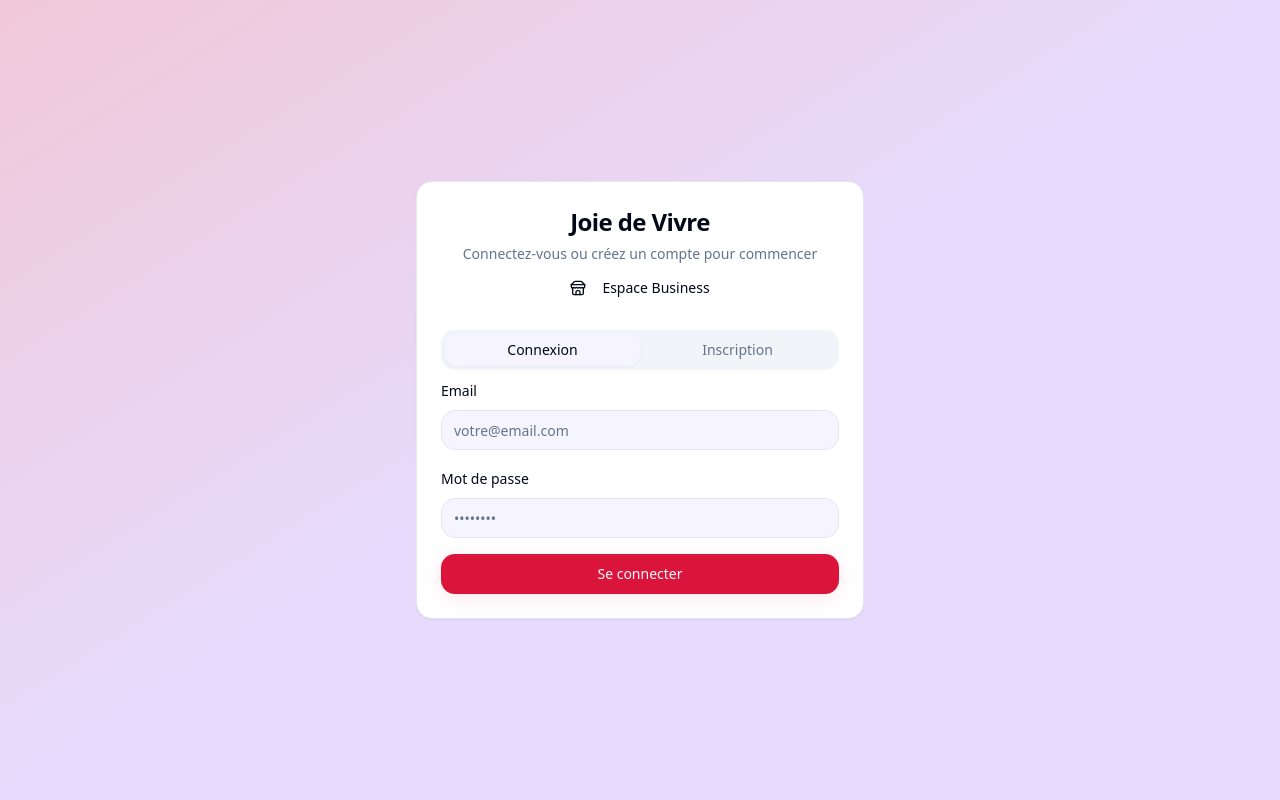
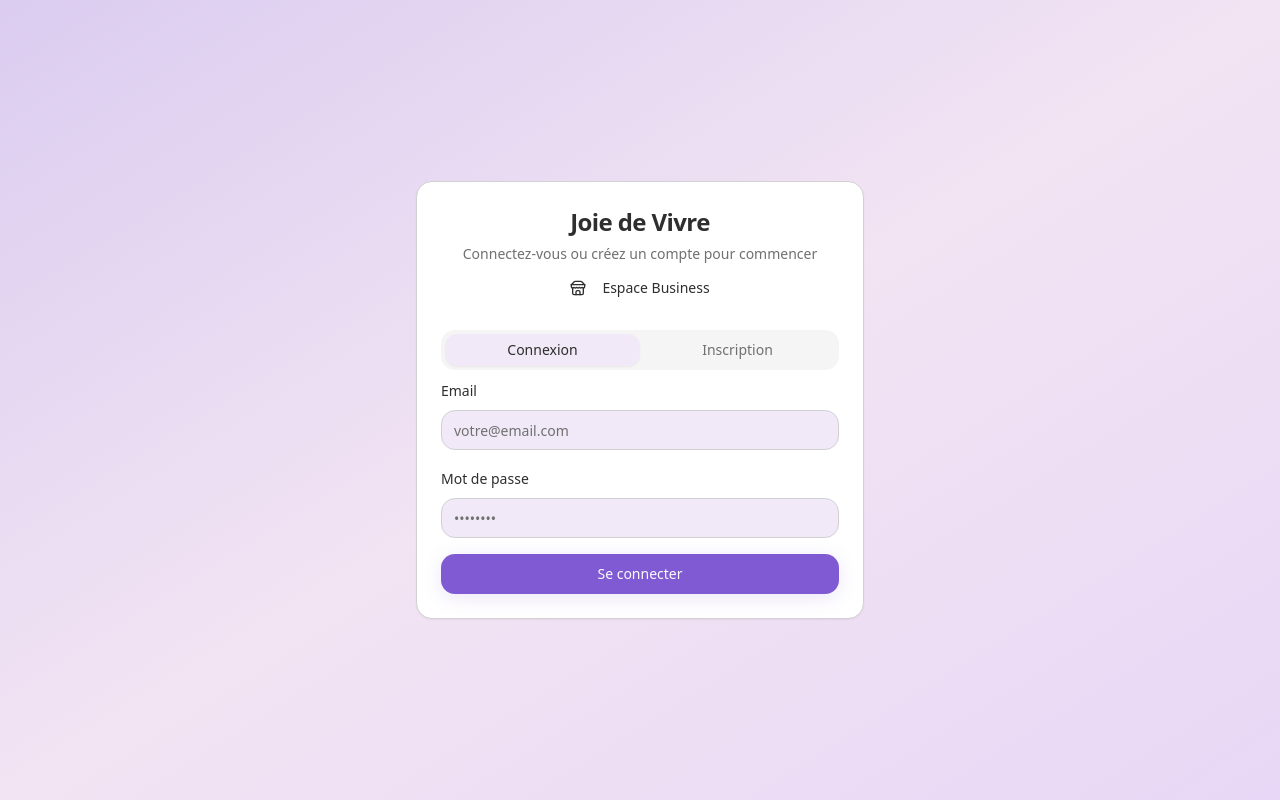
Before and after one commit to ecacertified-jpg/pixl-parade-page, a React (Vite) app: page /auth in a window 1280 px wide. Built offline with nearby package versions, Linux system fonts and the light colour scheme.

Commit message:
Update color palette

```diff
--- a/src/index.css
+++ b/src/index.css
@@ -8,41 +8,48 @@ All colors MUST be HSL.
 
 @layer base {
   :root {
-    --background: 248 100% 98%;
-    --foreground: 222.2 84% 4.9%;
+    /* Palette Joie de Vivre - tons chauds et émotionnels */
+    --background: 276 47% 94%; /* Lavande clair #E8E2F5 */
+    --foreground: 0 0% 18%; /* Gris foncé #2E2E2E */
 
-    --card: 0 0% 100%;
-    --card-foreground: 222.2 84% 4.9%;
+    --card: 0 0% 100%; /* Blanc pur #FFFFFF */
+    --card-foreground: 0 0% 18%; /* Gris foncé #2E2E2E */
 
-    --popover: 0 0% 100%;
-    --popover-foreground: 222.2 84% 4.9%;
+    --popover: 0 0% 100%; /* Blanc pur */
+    --popover-foreground: 0 0% 18%; /* Gris foncé */
 
-    --primary: 348 83% 47%;
+    --primary: 259 58% 59%; /* Violet profond #7A5DC7 */
     --primary-foreground: 0 0% 98%;
 
-    --secondary: 265 85% 70%;
-    --secondary-foreground: 0 0% 98%;
+    --secondary: 330 70% 89%; /* Rose pastel #FAD4E1 */
+    --secondary-foreground: 0 0% 18%;
 
     --success: 142 76% 36%;
     --success-foreground: 0 0% 98%;
 
-    --muted: 210 40% 96.1%;
-    --muted-foreground: 215.4 16.3% 46.9%;
+    --muted: 0 0% 96%; /* Gris doux #F4F4F4 */
+    --muted-foreground: 0 0% 44%; /* Gris moyen #6F6F6F */
 
-    --accent: 265 85% 70%;
+    --accent: 272 76% 75%; /* Violet feu d'artifice #C084FC */
     --accent-foreground: 0 0% 98%;
 
-    --destructive: 0 84.2% 60.2%;
-    --destructive-foreground: 210 40% 98%;
+    /* Couleurs d'action spécifiques */
+    --heart: 345 100% 65%; /* Rouge cœur #FF4D6D */
+    --gift: 345 100% 76%; /* Rose cadeau #FF85A1 */
+    --gratitude: 45 88% 63%; /* Or doux #F7C948 */
+    --celebration: 272 76% 75%; /* Violet feu d'artifice #C084FC */
 
-    --border: 214.3 31.8% 91.4%;
-    --input: 214.3 31.8% 91.4%;
-    --ring: 348 83% 47%;
+    --destructive: 345 100% 65%; /* Rouge cœur pour cohérence */
+    --destructive-foreground: 0 0% 98%;
 
-    --gradient-primary: linear-gradient(135deg, hsl(348 83% 47%), hsl(265 85% 70%));
-    --gradient-background: linear-gradient(180deg, hsl(248 100% 98%), hsl(320 60% 96%));
-    --shadow-soft: 0 4px 20px hsl(348 83% 47% / 0.1);
-    --shadow-card: 0 2px 12px hsl(0 0% 0% / 0.05);
+    --border: 0 0% 82%; /* Gris doux #D1D1D1 */
+    --input: 0 0% 82%;
+    --ring: 259 58% 59%; /* Violet profond */
+
+    --gradient-primary: linear-gradient(135deg, hsl(259 58% 59%), hsl(272 76% 75%));
+    --gradient-background: linear-gradient(180deg, hsl(276 47% 94%), hsl(330 70% 89%));
+    --shadow-soft: 0 4px 20px hsl(259 58% 59% / 0.15);
+    --shadow-card: 0 2px 12px hsl(259 58% 59% / 0.08);
 
     --radius: 1rem;
 
@@ -64,41 +71,48 @@ All colors MUST be HSL.
   }
 
   .dark {
-    --background: 222.2 84% 4.9%;
-    --foreground: 210 40% 98%;
+    /* Mode sombre Joie de Vivre - élégant et chaleureux */
+    --background: 259 25% 8%; /* Violet très sombre */
+    --foreground: 276 20% 92%; /* Lavande très clair */
 
-    --card: 222.2 84% 4.9%;
-    --card-foreground: 210 40% 98%;
+    --card: 259 20% 12%; /* Violet sombre */
+    --card-foreground: 276 15% 88%;
 
-    --popover: 222.2 84% 4.9%;
-    --popover-foreground: 210 40% 98%;
+    --popover: 259 20% 12%;
+    --popover-foreground: 276 15% 88%;
 
-    --primary: 348 83% 57%;
+    --primary: 259 58% 65%; /* Violet profond éclairci */
     --primary-foreground: 0 0% 98%;
 
-    --secondary: 265 85% 70%;
-    --secondary-foreground: 0 0% 98%;
+    --secondary: 330 45% 25%; /* Rose pastel assombri */
+    --secondary-foreground: 276 15% 88%;
 
     --success: 142 76% 46%;
     --success-foreground: 0 0% 98%;
 
-    --muted: 217.2 32.6% 17.5%;
-    --muted-foreground: 215 20.2% 65.1%;
+    --muted: 259 15% 18%; /* Gris violet sombre */
+    --muted-foreground: 0 0% 65%; /* Gris moyen */
 
-    --accent: 265 85% 70%;
+    --accent: 272 76% 70%; /* Violet feu d'artifice légèrement assombri */
     --accent-foreground: 0 0% 98%;
 
-    --destructive: 0 62.8% 30.6%;
-    --destructive-foreground: 210 40% 98%;
+    /* Couleurs d'action en mode sombre */
+    --heart: 345 85% 70%; /* Rouge cœur éclairci */
+    --gift: 345 85% 75%; /* Rose cadeau éclairci */
+    --gratitude: 45 80% 70%; /* Or doux éclairci */
+    --celebration: 272 76% 70%;
 
-    --border: 217.2 32.6% 17.5%;
-    --input: 217.2 32.6% 17.5%;
-    --ring: 348 83% 57%;
+    --destructive: 345 85% 70%;
+    --destructive-foreground: 0 0% 98%;
 
-    --gradient-primary: linear-gradient(135deg, hsl(348 83% 57%), hsl(265 85% 70%));
-    --gradient-background: linear-gradient(180deg, hsl(222.2 84% 4.9%), hsl(265 40% 10%));
-    --shadow-soft: 0 4px 20px hsl(348 83% 57% / 0.2);
-    --shadow-card: 0 2px 12px hsl(0 0% 0% / 0.2);
+    --border: 259 15% 22%; /* Bordures violet sombre */
+    --input: 259 15% 22%;
+    --ring: 259 58% 65%;
+
+    --gradient-primary: linear-gradient(135deg, hsl(259 58% 65%), hsl(272 76% 70%));
+    --gradient-background: linear-gradient(180deg, hsl(259 25% 8%), hsl(330 30% 15%));
+    --shadow-soft: 0 4px 20px hsl(259 58% 65% / 0.25);
+    --shadow-card: 0 2px 12px hsl(0 0% 0% / 0.4);
     --sidebar-background: 240 5.9% 10%;
     --sidebar-foreground: 240 4.8% 95.9%;
     --sidebar-primary: 224.3 76.3% 48%;
```
